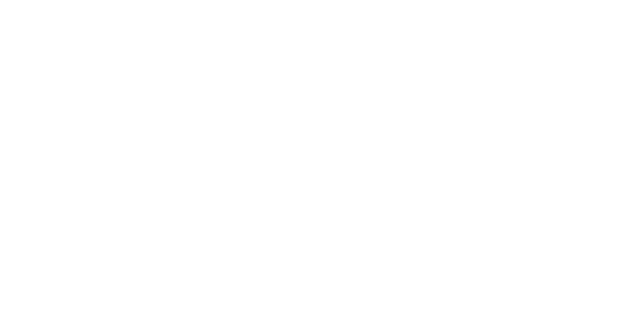
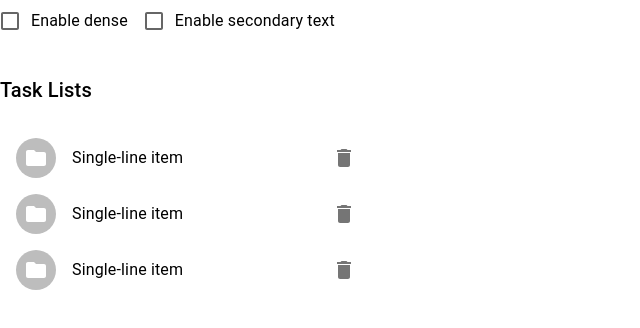
Before and after one commit to iamYashSinha/Task-Management, a React (Create React App) app in the folder client/: page /task-management-dashboard in a window 1280 px wide. Before the commit this address had no page. Shown: the top 328 px of the page, without its empty margins (0-640 px from the left). Built offline with nearby package versions, Linux system fonts and the light colour scheme.

Commit message:
add dashboard

```diff
--- a/client/package.json
+++ b/client/package.json
@@ -5,6 +5,7 @@
   "dependencies": {
     "@emotion/react": "^11.11.3",
     "@emotion/styled": "^11.11.0",
+    "@mui/icons-material": "^5.15.9",
     "@mui/material": "^5.15.9",
     "@reduxjs/toolkit": "^2.1.0",
     "@testing-library/jest-dom": "^5.17.0",
@@ -15,6 +16,7 @@
     "react-redux": "^9.1.0",
     "react-router-dom": "^6.22.0",
     "react-scripts": "5.0.1",
+    "redux-persist": "^6.0.0",
     "web-vitals": "^2.1.4"
   },
   "scripts": {
--- a/client/src/App.js
+++ b/client/src/App.js
@@ -1,16 +1,23 @@
 import logo from './logo.svg';
 import './App.css';
 import Login from './components/Auth/login';
-import { BrowserRouter as Router, Route, Routes, BrowserRouter } from 'react-router-dom';
+import { BrowserRouter as Router, Route, Routes, BrowserRouter, Navigate} from 'react-router-dom';
 import Signup from './components/Auth/signup';
+import {useSelector} from 'react-redux';
+import Dashboard from './components/Pages/Dashboard';
+
 
 function App() {
+
+  // const isAuth = Boolean(useSelector((state) => state.token));
+
   return (
     <>
       <BrowserRouter>
         <Routes>
           <Route path="/" element={<Login />} />
           <Route path='/sign-up' element={<Signup />} />
+          <Route path='/task-management-dashboard' element={<Dashboard/>} />
         </Routes>
       </BrowserRouter>
     </>
--- a/client/src/components/Auth/login.jsx
+++ b/client/src/components/Auth/login.jsx
@@ -52,11 +52,12 @@
       }),
     });
     //if response == 200, redirect to dashboard
-    if (response.ok) {
+    const loggedInUser = await response.json();
+    if (loggedInUser) {
       // If the response status is 200, redirect to the dashboard
       dispatch(
         setLogin({
-          user: data.get('email'),
+          user: response.email,
           token: response.token,
         })
       );
--- /dev/null
+++ b/client/src/components/Pages/Dashboard.jsx
@@ -0,0 +1,89 @@
+import * as React from 'react';
+import { styled } from '@mui/material/styles';
+import Box from '@mui/material/Box';
+import List from '@mui/material/List';
+import ListItem from '@mui/material/ListItem';
+import ListItemAvatar from '@mui/material/ListItemAvatar';
+import ListItemIcon from '@mui/material/ListItemIcon';
+import ListItemText from '@mui/material/ListItemText';
+import Avatar from '@mui/material/Avatar';
+import IconButton from '@mui/material/IconButton';
+import FormGroup from '@mui/material/FormGroup';
+import FormControlLabel from '@mui/material/FormControlLabel';
+import Checkbox from '@mui/material/Checkbox';
+import Grid from '@mui/material/Grid';
+import Typography from '@mui/material/Typography';
+import FolderIcon from '@mui/icons-material/Folder';
+import DeleteIcon from '@mui/icons-material/Delete';
+
+function generate(element) {
+  return [0, 1, 2].map((value) =>
+    React.cloneElement(element, {
+      key: value,
+    }),
+  );
+}
+
+const Demo = styled('div')(({ theme }) => ({
+  backgroundColor: theme.palette.background.paper,
+}));
+
+export default function Dashboard() {
+  const [dense, setDense] = React.useState(false);
+  const [secondary, setSecondary] = React.useState(false);
+
+  return (
+    <Box sx={{ flexGrow: 1, maxWidth: 752 }}>
+      <FormGroup row>
+        <FormControlLabel
+          control={
+            <Checkbox
+              checked={dense}
+              onChange={(event) => setDense(event.target.checked)}
+            />
+          }
+          label="Enable dense"
+        />
+        <FormControlLabel
+          control={
+            <Checkbox
+              checked={secondary}
+              onChange={(event) => setSecondary(event.target.checked)}
+            />
+          }
+          label="Enable secondary text"
+        />
+      </FormGroup>
+      <Grid container spacing={2}>
+        <Grid item xs={12} md={6}>
+          <Typography sx={{ mt: 4, mb: 2 }} variant="h6" component="div">
+            Task Lists
+          </Typography>
+          <Demo>
+            <List dense={dense}>
+              {generate(
+                <ListItem
+                  secondaryAction={
+                    <IconButton edge="end" aria-label="delete">
+                      <DeleteIcon />
+                    </IconButton>
+                  }
+                >
+                  <ListItemAvatar>
+                    <Avatar>
+                      <FolderIcon />
+                    </Avatar>
+                  </ListItemAvatar>
+                  <ListItemText
+                    primary="Single-line item"
+                    secondary={secondary ? 'Secondary text' : null}
+                  />
+                </ListItem>,
+              )}
+            </List>
+          </Demo>
+        </Grid>
+      </Grid>
+    </Box>
+  );
+}
--- a/client/src/index.js
+++ b/client/src/index.js
@@ -3,15 +3,35 @@
 import './index.css';
 import App from './App';
 import reportWebVitals from './reportWebVitals';
-import { authSlice } from './state';
+// import { authSlice } from './state';
+import authReducer, { authSlice } from "./state";
 import { Provider } from 'react-redux';
 import {configureStore} from '@reduxjs/toolkit';
+import {
+  persistStore,
+  persistReducer,
+  FLUSH,
+  REHYDRATE,
+  PAUSE,
+  PERSIST,
+  PURGE,
+  REGISTER,
+} from "redux-persist";
+import storage from "redux-persist/lib/storage";
+import { PersistGate } from "redux-persist/integration/react";
 
+const persistConfig = { key: "root", storage, version: 1 };
+const persistedReducer = persistReducer(persistConfig, authReducer);
 const store = configureStore({
-  reducer: {
-    auth: authSlice,
-  },
+  reducer: persistedReducer,
+  middleware: (getDefaultMiddleware) =>
+    getDefaultMiddleware({
+      serializableCheck: {
+        ignoredActions: [FLUSH, REHYDRATE, PAUSE, PERSIST, PURGE, REGISTER],
+      },
+    }),
 });
+
 
 const root = ReactDOM.createRoot(document.getElementById('root'));
 root.render(
```
Also changed, not shown: 2 other files (tests, documents, lock files or other folders).
